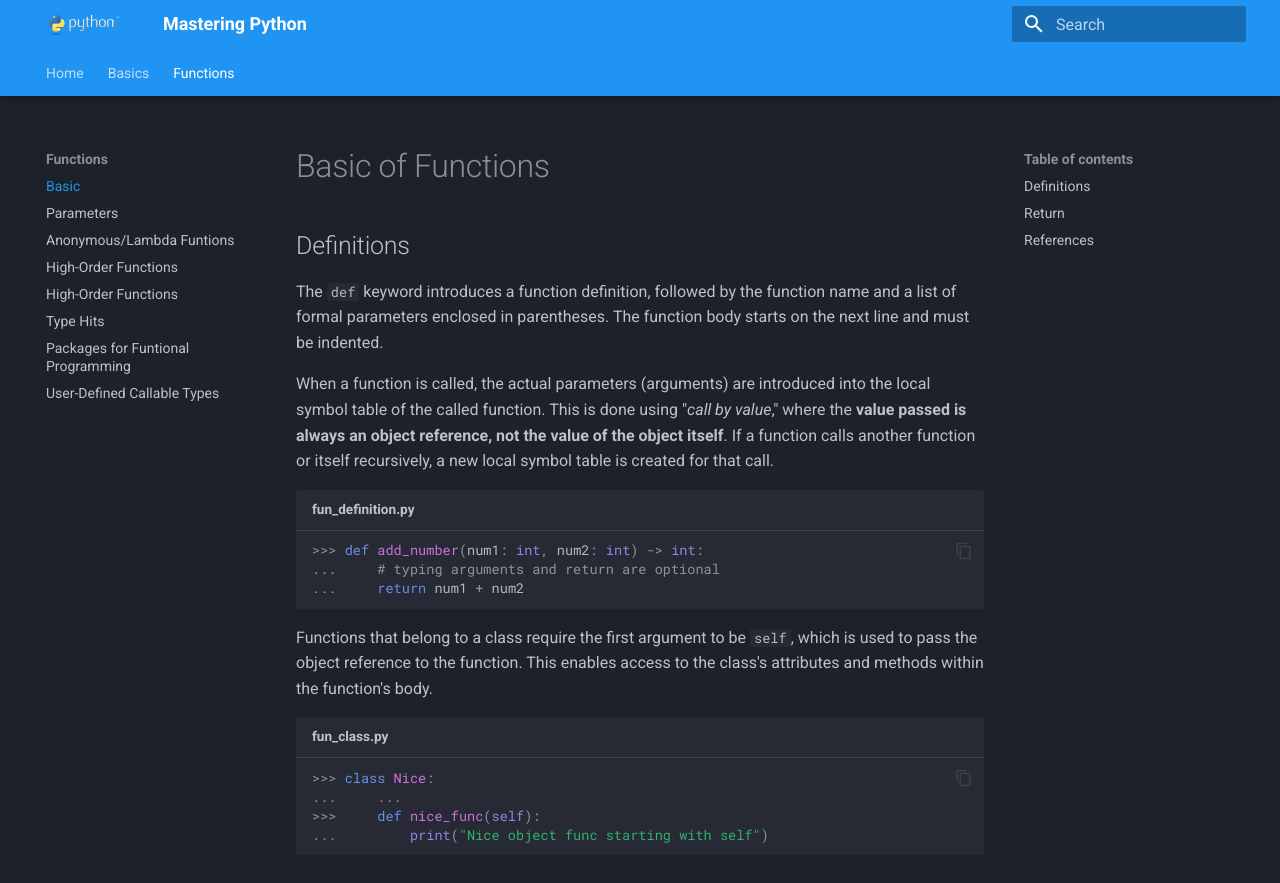
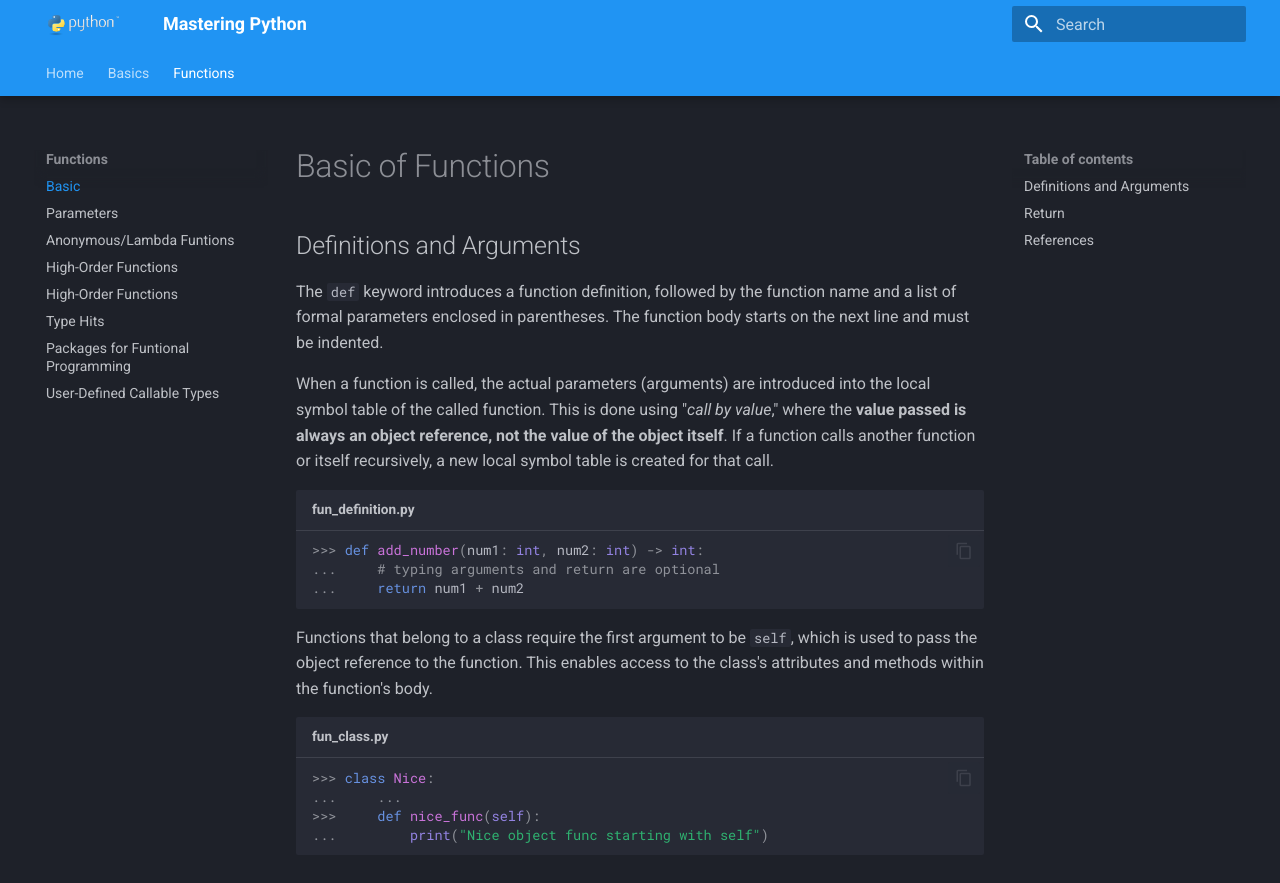
Before and after one commit to RomeroGabriel/mastering-python, an MkDocs documentation site: the page built from documentation/functions/basic.md, in a window 1280 px wide and 900 px high. Shown: the top 883 px of the window. Built offline with MkDocs 1.6.1 and Material for MkDocs 9.7.7, drawn with Linux system fonts in a browser that asks for light colours.

Commit message:
Improve basic functions

```diff
--- a/documentation/functions/basic.md
+++ b/documentation/functions/basic.md
@@ -1,7 +1,6 @@
 # Basic of Functions
 
-<!-- https://docs.python.org/3/tutorial/controlflow.html#defining-functions -->
-## Definitions
+## Definitions and Arguments
 
 The `def` keyword introduces a function definition, followed by the function name and a list of formal parameters enclosed in parentheses. The function body starts on the next line and must be indented.
 
```
